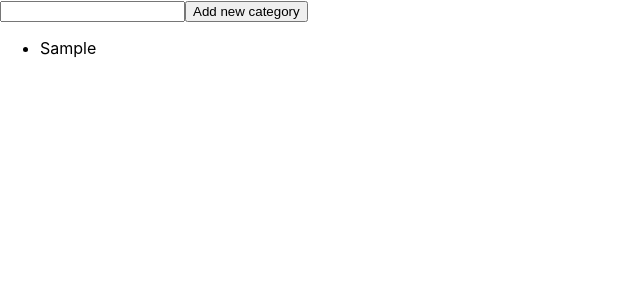
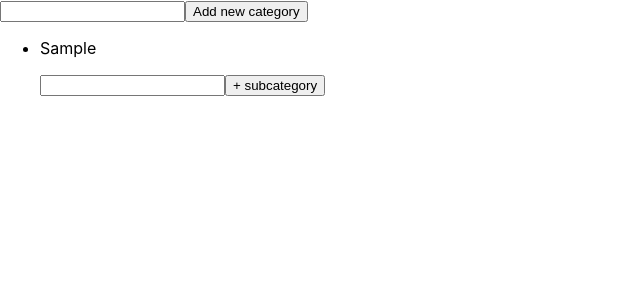
Before and after one commit to epent/category-tree, a React (Create React App) app: page / in a window 1280 px wide. Both pictures are taken after typing "Sample" into the empty fields and a click on the button "Add new category". Shown: the top 300 px of the page, without its empty margins (0-640 px from the left). Built offline with nearby package versions, Linux system fonts and the light colour scheme.

Commit message:
can add sub categories

```diff
--- a/src/Category.js
+++ b/src/Category.js
@@ -7,11 +7,17 @@ const Category = (props) => {
     children: [],
   });
 
-  const hasChildren = props.data.children;
+  const [subCategory, setSubCategory] = useState({
+    value: "",
+    id: "",
+    children: [],
+  });
+
+  const hasChildren = category.children;
   let childrenData;
 
   if (hasChildren) {
-    childrenData = props.data.children.map((child) => {
+    childrenData = category.children.map((child) => {
       return (
         <li key={child.id}>
           <Category data={child} />
@@ -20,9 +26,32 @@ const Category = (props) => {
     });
   }
 
+  const updateValueHandler = (event) => {
+    setSubCategory({
+      value: event.target.value,
+      id: event.target.value,
+      children: [],
+    });
+  };
+
+  const addSubCategoryHandler = () => {
+    setCategory({
+      ...category,
+      children: [...category.children, { ...subCategory }],
+    });
+
+    setSubCategory({
+      value: "",
+      id: "",
+      children: [],
+    });
+  };
+
   return (
     <div>
       <p>{category.value}</p>
+      <input type="text" value={subCategory.value} onChange={updateValueHandler} />
+      <button onClick={addSubCategoryHandler}>+ subcategory</button>
       <ul>{childrenData}</ul>
     </div>
   );
```
